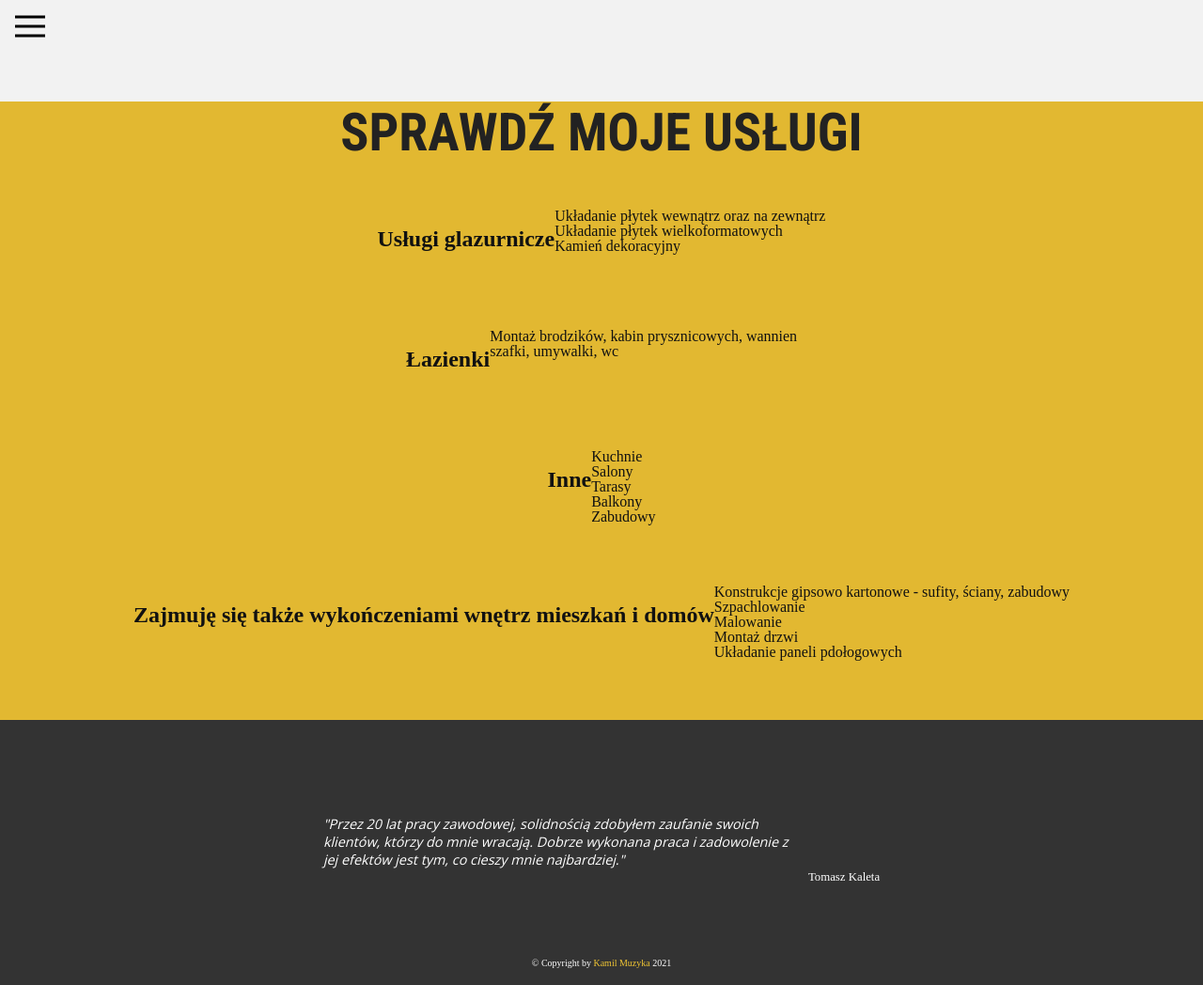
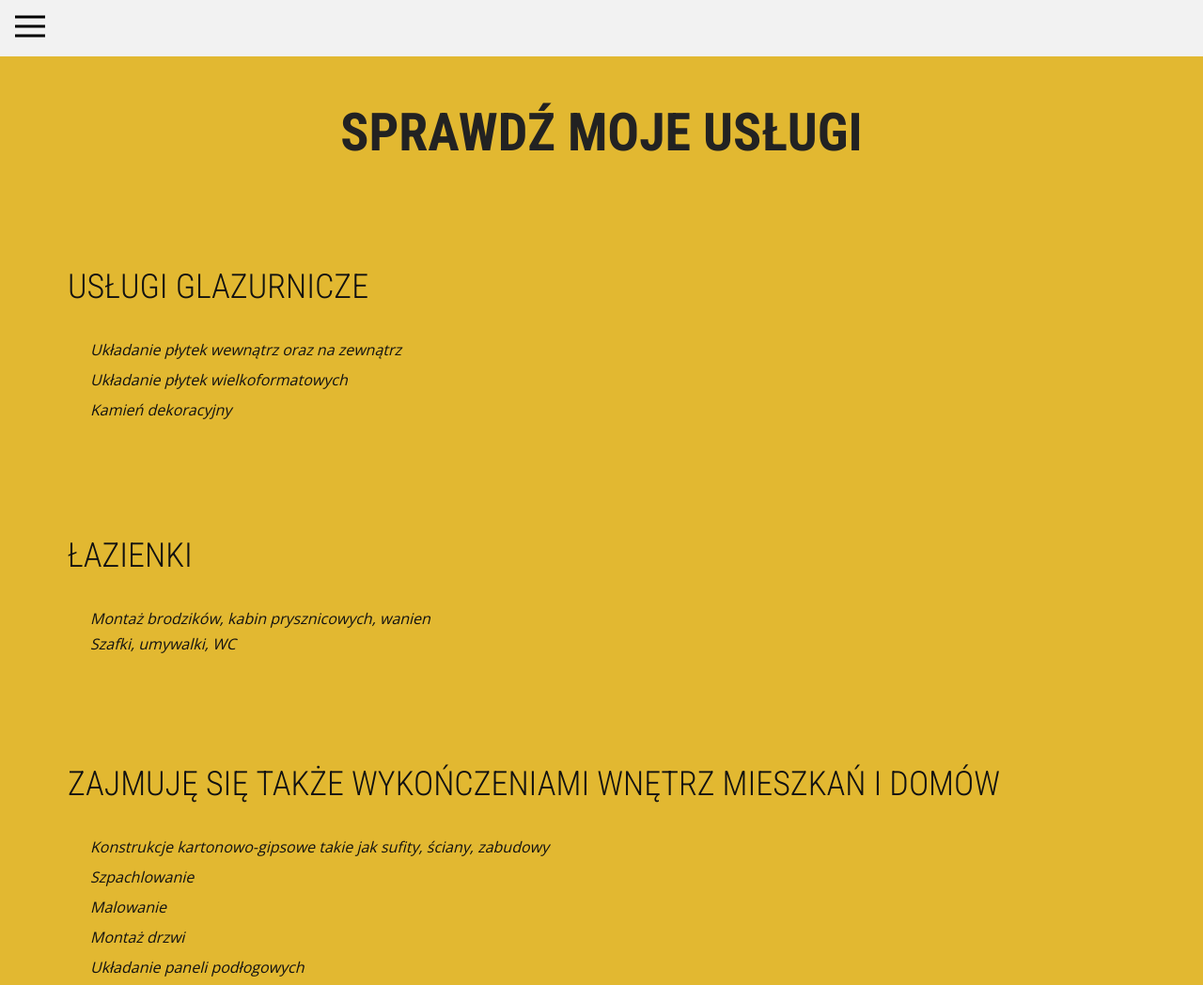
Before and after one commit to kamilmuzyka91/construction-company, a website: page public/services.html in a window 1280 px wide. Shown: the top 1048 px of the page at 94% size. Drawn offline with nearby package versions, Linux system fonts and the light colour scheme.

Commit message:
finish services section

```diff
--- a/public/services.html
+++ b/public/services.html
@@ -42,10 +42,11 @@
                 </ul>
             </nav>
         </header>
-        <section class="services__wrapper">
+        <section class="services">
+            <div class="services__wrapper">
                 <h1 class="services__title">Sprawdź moje usługi</h1>
                 <article class="services__tile">
-                <h2 class="services__list__title">Usługi glazurnicze</h2>
+                    <h2 class="services__list__title tile__title">Usługi glazurnicze</h2>
                     <ul class="services__list">
                         <li class="services__list__item">Układanie płytek wewnątrz oraz na zewnątrz</li>
                         <li class="services__list__item">Układanie płytek wielkoformatowych</li>
@@ -53,34 +54,26 @@
                     </ul>
                 </article>
                 <article class="services__tile">
-                <h2 class="services__list__title">Łazienki</h2>
+                    <h2 class="services__list__title tile__title">Łazienki</h2>
                     <ul class="services__list">
-                    <li class="services__list__item">Montaż brodzików, kabin prysznicowych, wannien
+                        <li class="services__list__item">Montaż brodzików, kabin prysznicowych, wanien
                         </li>
-                    <li class="services_item">szafki, umywalki, wc</li>
-                </ul>
-            </article>
-
-            <article class="services__tile">
-                <h2 class="services__list__title">Inne</h2>
-                <ul class="services__list">
-                    <li class="services__list__item">Kuchnie </li>
-                    <li class="services__list__item">Salony</li>
-                    <li class="services__list__item">Tarasy</li>
-                    <li class="services__list__item">Balkony </li>
-                    <li class="services__list__item">Zabudowy</li>
+                        <li class="services_item">Szafki, umywalki, WC</li>
                     </ul>
                 </article>
                 <article class="services__tile">
-                <h2 class="services__list__title">Zajmuję się także wykończeniami wnętrz mieszkań i domów</h2>
+                    <h2 class="services__list__title tile__title">Zajmuję się także wykończeniami wnętrz mieszkań i
+                        domów</h2>
                     <ul class="services__list">
-                    <li class="services__list__item">Konstrukcje gipsowo kartonowe - sufity, ściany, zabudowy </li>
+                        <li class="services__list__item">Konstrukcje kartonowo-gipsowe takie jak sufity, ściany,
+                            zabudowy </li>
                         <li class="services__list__item">Szpachlowanie</li>
                         <li class="services__list__item">Malowanie</li>
                         <li class="services__list__item">Montaż drzwi </li>
-                    <li class="services__list__item">Układanie paneli pdołogowych</li>
+                        <li class="services__list__item">Układanie paneli podłogowych</li>
                     </ul>
                 </article>
+            </div>
         </section>
     </div>
     <footer class="footer">
--- a/scss/elements/subpages/_services.scss
+++ b/scss/elements/subpages/_services.scss
@@ -1,19 +1,30 @@
-.services__wrapper {
-  // display: flex;
-  // flex-direction: column;
+.services {
   background: $--bg-tile-1;
 
-  .services__title {
-    font: normal 700 3.5em $main-font-1;
-    text-transform: uppercase;
-    margin: 3rem 1rem;
-    text-align: center;
+  .services__wrapper {
+    margin: 0 auto;
+    width: 1200px;
+
+    .services__title {
+      font: normal 700 3.5em $main-font-1;
+      text-transform: uppercase;
+      text-align: center;
+      margin: 0;
+      padding: 3rem 1rem;
+    }
+
+    .services__tile {
+      display: block;
+      padding: 2rem;
+
+      .services__list {
+        font: italic 400 1em $main-font-3;
+        margin: 1.5rem;
+
+        .services__list__item {
+          line-height: 2rem;
+        }
+      }
+    }
   }
-  //  style to out
-  // li {
-  //   font-size: 1.5em;
-  // }
-  // p {
-  //   font-size: 1.5rem;
-  // }
 }
```
Also changed, not shown: css/main.css, 1 other file. Lines whose indentation alone changed are shown as unchanged.
